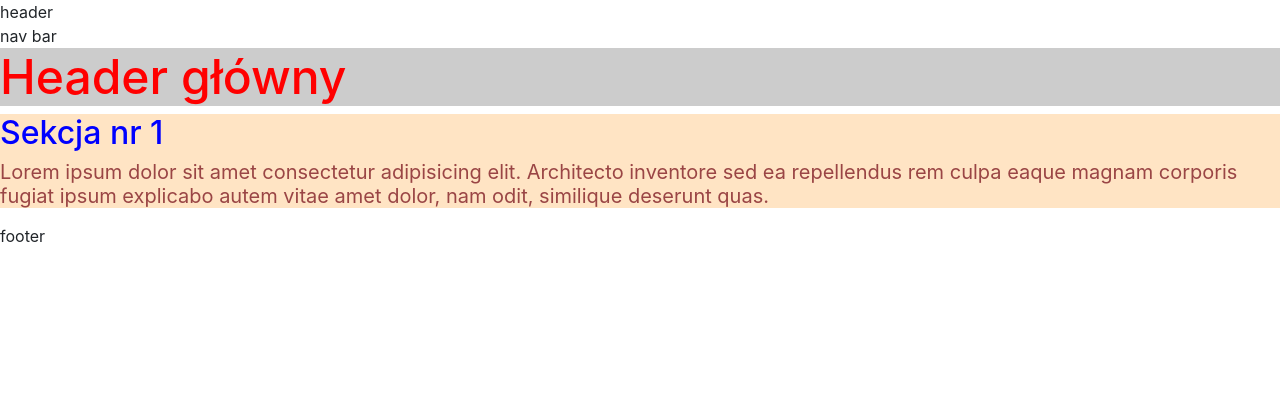
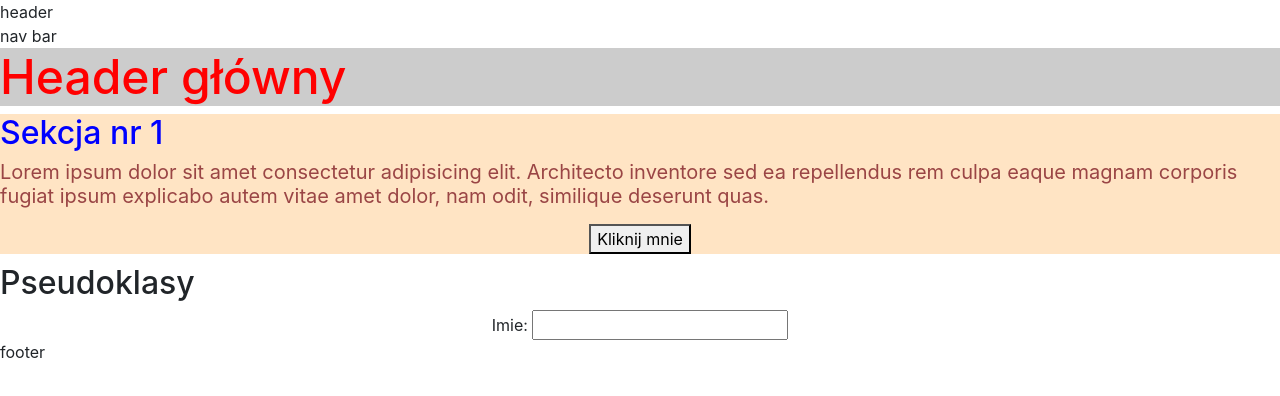
Before and after one commit to szu-szy/pypol78, a plain HTML site: page index.html in a window 1280 px wide. Drawn offline with nearby package versions, Linux system fonts and the light colour scheme.

Commit message:
pseudoclasses

```diff
--- a/index.html
+++ b/index.html
@@ -27,6 +27,16 @@
         ipsum explicabo autem vitae amet dolor, nam odit, similique deserunt
         quas.
       </p>
+      <button class="primary-btn">Kliknij mnie</button>
+    </section>
+    <section>
+      <h2>Pseudoklasy</h2>
+      <div class="flexbox">
+        <label for="first-name" class="input-label">
+          Imie:
+          <input type="text" id="first-name">
+        </label>
+      </div>
     </section>
   </main>
   <footer>footer</footer>
--- a/styles.css
+++ b/styles.css
@@ -22,3 +22,28 @@
   font-size: 20px;
   line-height: 1.2;
 }
+
+.primary-btn {
+  display: block;
+  margin: 10px auto;
+  transition: transform 0.5s, background-color 0.5s;
+}
+
+.primary-btn:hover {
+  background-color: red;
+  transform: scale(2);
+}
+
+.flexbox {
+  display: flex;
+}
+
+.input-label {
+/* sposób I na wyśrodkowwanie elementu  */
+  margin: 0 auto;
+  display: block;
+  max-width: 300px;
+  /* II sposób flexbox - zerknij gierke */
+  /* III sposób grid - zerknij gierke */
+
+}
```
